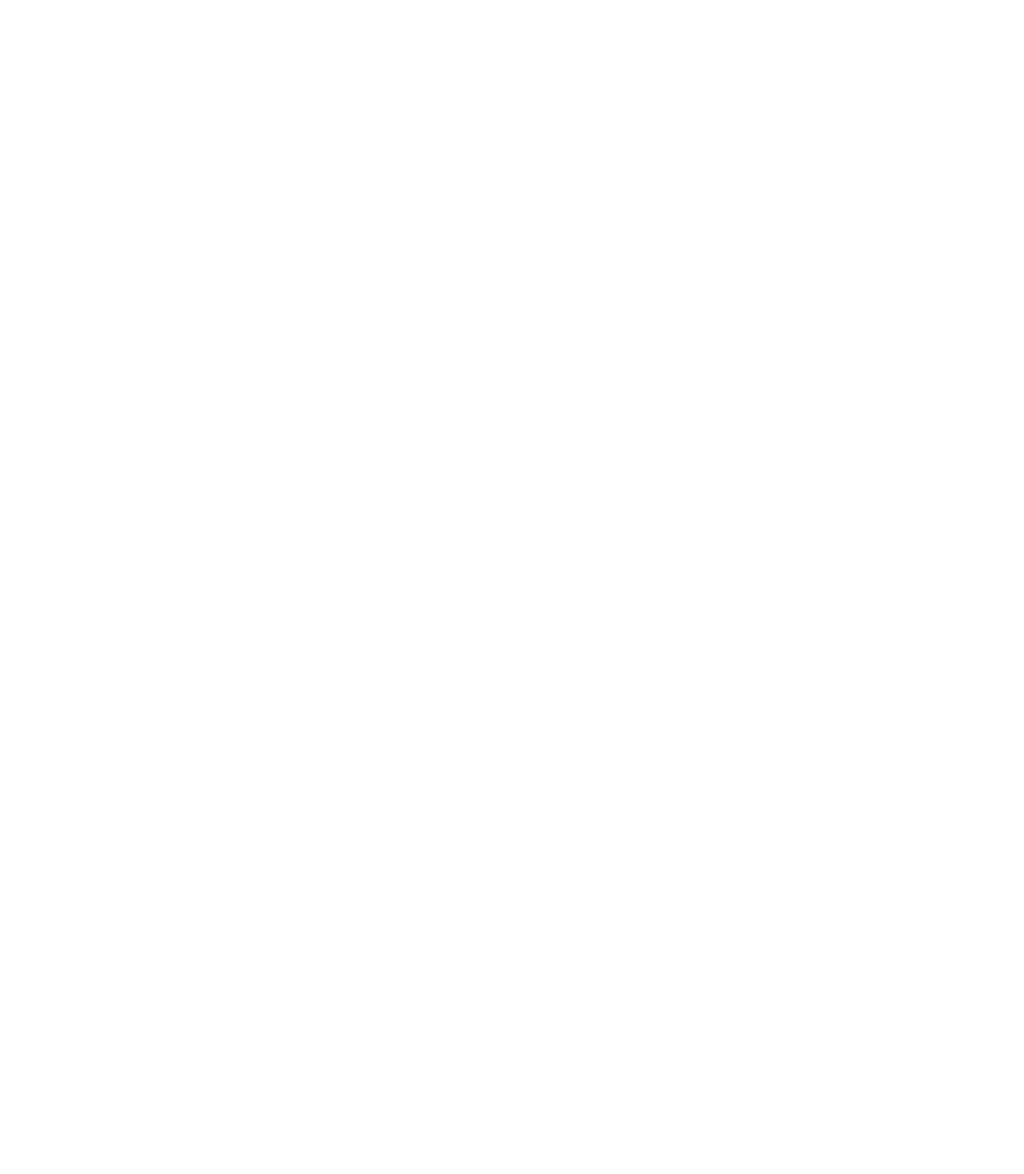
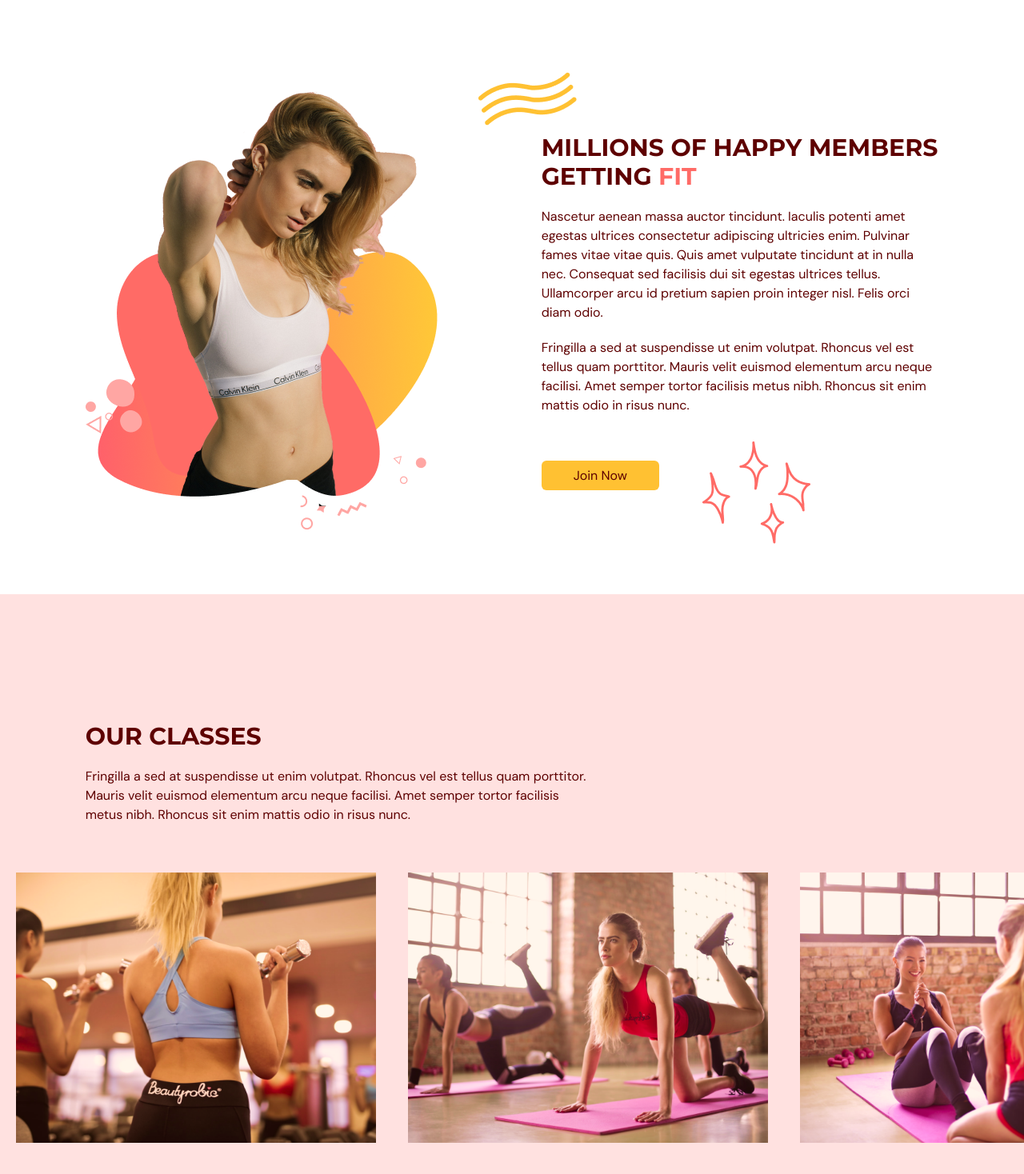
Before and after one commit to Kushal1715/Typescript-Gym-Fitness-App, a React (Vite) app in the folder typescript-fitness/: page / in a window 1280 px wide. Shown: the part 1386-2854 px from the top of the page at 80% size. Before the commit the page ends 1600 px from the top, so only its background shows below. Built offline with nearby package versions, Linux system fonts and the light colour scheme.

Commit message:
our classes completed

```diff
--- a/typescript-fitness/src/App.tsx
+++ b/typescript-fitness/src/App.tsx
@@ -3,6 +3,7 @@ import { useEffect, useState } from 'react'
 import { SelectedPage } from '@/shared/types';
 import Home from '@/components/Home';
 import Benefits from '@/components/Benefits';
+import OurClasses from './components/OurClasses';
 function App() {
   const [selectedPage, setSelectedPage] = useState<SelectedPage>(SelectedPage.Home);
   const [isTopOfPage, setIsTopOfPage] = useState<boolean>(true)
@@ -28,6 +29,7 @@ function App() {
         <Navbar selectedPage={selectedPage} setSelectedPage={setSelectedPage} isTopOfPage={isTopOfPage} />
         <Home setSelectedPage={setSelectedPage} />
         <Benefits setSelectedPage={setSelectedPage} />
+        <OurClasses setSelectedPage={setSelectedPage} />
       </div>
     </>
   )
--- a/typescript-fitness/src/components/Benefits/index.tsx
+++ b/typescript-fitness/src/components/Benefits/index.tsx
@@ -3,6 +3,8 @@ import { HomeModernIcon, UserGroupIcon, AcademicCapIcon } from '@heroicons/react
 import { motion } from 'framer-motion'
 import HeaderText from '@/components/HeaderText';
 import Benefit from './Benefit';
+import ActiveButton from '../ActiveButton';
+import BenefitsPageGraphic from "@/assets/BenefitsPageGraphic.png";
 
 type Props = {
   setSelectedPage: (value: SelectedPage) => void;
@@ -77,6 +79,75 @@ const Benefits = ({ setSelectedPage }: Props) => {
             />
           ))}
         </motion.div>
+        {/* GRAPHICS AND DESCRIPTION */}
+        <div className="mt-16 items-center justify-between gap-20 md:mt-28 md:flex">
+          {/* GRAPHIC */}
+          <img
+            className="mx-auto"
+            alt="benefits-page-graphic"
+            src={BenefitsPageGraphic}
+          />
+
+          {/* DESCRIPTION */}
+          <div>
+            {/* TITLE */}
+            <div className="relative">
+              <div className="before:absolute before:-top-20 before:-left-20 before:z-[1] before:content-abstractwaves">
+                <motion.div
+                  initial="hidden"
+                  whileInView="visible"
+                  viewport={{ once: true, amount: 0.5 }}
+                  transition={{ duration: 0.5 }}
+                  variants={{
+                    hidden: { opacity: 0, x: 50 },
+                    visible: { opacity: 1, x: 0 },
+                  }}
+                >
+                  <HeaderText>
+                    MILLIONS OF HAPPY MEMBERS GETTING{" "}
+                    <span className="text-primary-500">FIT</span>
+                  </HeaderText>
+                </motion.div>
+              </div>
+            </div>
+
+            {/* DESCRIPT */}
+            <motion.div
+              initial="hidden"
+              whileInView="visible"
+              viewport={{ once: true, amount: 0.5 }}
+              transition={{ delay: 0.2, duration: 0.5 }}
+              variants={{
+                hidden: { opacity: 0, x: 50 },
+                visible: { opacity: 1, x: 0 },
+              }}
+            >
+              <p className="my-5">
+                Nascetur aenean massa auctor tincidunt. Iaculis potenti amet
+                egestas ultrices consectetur adipiscing ultricies enim. Pulvinar
+                fames vitae vitae quis. Quis amet vulputate tincidunt at in
+                nulla nec. Consequat sed facilisis dui sit egestas ultrices
+                tellus. Ullamcorper arcu id pretium sapien proin integer nisl.
+                Felis orci diam odio.
+              </p>
+              <p className="mb-5">
+                Fringilla a sed at suspendisse ut enim volutpat. Rhoncus vel est
+                tellus quam porttitor. Mauris velit euismod elementum arcu neque
+                facilisi. Amet semper tortor facilisis metus nibh. Rhoncus sit
+                enim mattis odio in risus nunc.
+              </p>
+            </motion.div>
+
+            {/* BUTTON */}
+            <div className="relative mt-16">
+              <div className="before:absolute before:-bottom-20 before:right-40 before:z-[-1] before:content-sparkles">
+                <ActiveButton setSelectedPage={setSelectedPage}>
+                  Join Now
+                </ActiveButton>
+              </div>
+            </div>
+          </div>
+        </div>
       </motion.div>
     </section>
   )
--- /dev/null
+++ b/typescript-fitness/src/components/OurClasses/Class.tsx
@@ -0,0 +1,24 @@
+type Props = {
+  name: string;
+  description?: string;
+  image: string;
+};
+
+const Class = ({ name, description, image }: Props) => {
+  const overlayStyles = `p-5 absolute z-30 flex
+  h-[380px] w-[450px] flex-col items-center justify-center
+  whitespace-normal bg-primary-500 text-center text-white
+  opacity-0 transition duration-500 hover:opacity-90`;
+
+  return (
+    <li className="relative mx-5 inline-block h-[380px] w-[450px]">
+      <div className={overlayStyles}>
+        <p className="text-2xl">{name}</p>
+        <p className="mt-5">{description}</p>
+      </div>
+      <img alt={`${image}`} src={image} />
+    </li>
+  );
+};
+
+export default Class;
--- /dev/null
+++ b/typescript-fitness/src/components/OurClasses/index.tsx
@@ -0,0 +1,95 @@
+import { SelectedPage, ClassType } from "@/shared/types";
+import image1 from "@/assets/image1.png";
+import image2 from "@/assets/image2.png";
+import image3 from "@/assets/image3.png";
+import image4 from "@/assets/image4.png";
+import image5 from "@/assets/image5.png";
+import image6 from "@/assets/image6.png";
+import { motion } from "framer-motion";
+import HeaderText from "@/components/HeaderText";
+import Class from "./Class";
+
+const classes: Array<ClassType> = [
+  {
+    name: "Weight Training Classes",
+    description:
+      "Lorem ipsum dolor sit amet, consectetur adipiscing elit, sed do eiusmod tempor incididunt ut labore et dolore magna aliqua. Ut enim ad minim veniam, quis nostrud exercitation ullamco laboris nisi ut aliquip ex ea commodo consequat.",
+    image: image1,
+  },
+  {
+    name: "Yoga Classes",
+    image: image2,
+  },
+  {
+    name: "Ab Core Classes",
+    description:
+      "Lorem ipsum dolor sit amet, consectetur adipiscing elit, sed do eiusmod tempor incididunt ut labore et dolore magna aliqua. Ut enim ad minim veniam, quis nostrud exercitation ullamco laboris nisi ut aliquip ex ea commodo consequat.",
+    image: image3,
+  },
+  {
+    name: "Adventure Classes",
+    description:
+      "Lorem ipsum dolor sit amet, consectetur adipiscing elit, sed do eiusmod tempor incididunt ut labore et dolore magna aliqua. Ut enim ad minim veniam, quis nostrud exercitation ullamco laboris nisi ut aliquip ex ea commodo consequat.",
+    image: image4,
+  },
+  {
+    name: "Fitness Classes",
+    image: image5,
+  },
+  {
+    name: "Training Classes",
+    description:
+      "Lorem ipsum dolor sit amet, consectetur adipiscing elit, sed do eiusmod tempor incididunt ut labore et dolore magna aliqua. Ut enim ad minim veniam, quis nostrud exercitation ullamco laboris nisi ut aliquip ex ea commodo consequat.",
+    image: image6,
+  },
+];
+
+type Props = {
+  setSelectedPage: (value: SelectedPage) => void;
+};
+
+const OurClasses = ({ setSelectedPage }: Props) => {
+  return (
+    <section id="ourclasses" className="w-full bg-primary-100 py-40">
+      <motion.div
+        onViewportEnter={() => setSelectedPage(SelectedPage.OurClasses)}
+      >
+        <motion.div
+          className="mx-auto w-5/6"
+          initial="hidden"
+          whileInView="visible"
+          viewport={{ once: true, amount: 0.5 }}
+          transition={{ duration: 0.5 }}
+          variants={{
+            hidden: { opacity: 0, x: -50 },
+            visible: { opacity: 1, x: 0 },
+          }}
+        >
+          <div className="md:w-3/5">
+            <HeaderText>OUR CLASSES</HeaderText>
+            <p className="py-5">
+              Fringilla a sed at suspendisse ut enim volutpat. Rhoncus vel est
+              tellus quam porttitor. Mauris velit euismod elementum arcu neque
+              facilisi. Amet semper tortor facilisis metus nibh. Rhoncus sit
+              enim mattis odio in risus nunc.
+            </p>
+          </div>
+        </motion.div>
+        <div className="mt-10 h-[353px] w-full overflow-x-auto overflow-y-hidden">
+          <ul className="w-[2800px] whitespace-nowrap">
+            {classes.map((item: ClassType, index) => (
+              <Class
+                key={`${item.name}-${index}`}
+                name={item.name}
+                description={item.description}
+                image={item.image}
+              />
+            ))}
+          </ul>
+        </div>
+      </motion.div>
+    </section>
+  );
+};
+
+export default OurClasses;
--- a/typescript-fitness/src/shared/types.ts
+++ b/typescript-fitness/src/shared/types.ts
@@ -4,7 +4,6 @@ export enum SelectedPage {
   OurClasses = "ourclasses",
   ContactUs = 'contactus'
 }
-
 export interface BenefitType {
   icon: JSX.Element;
   title: string;
```
